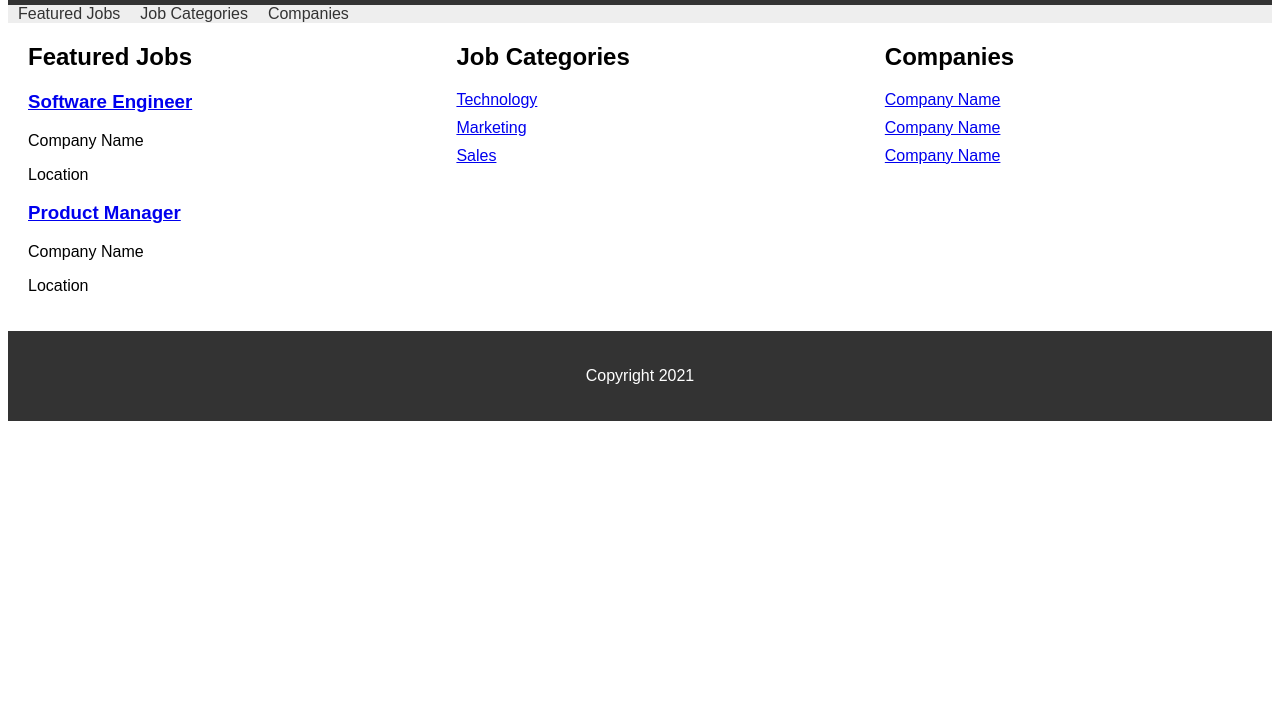
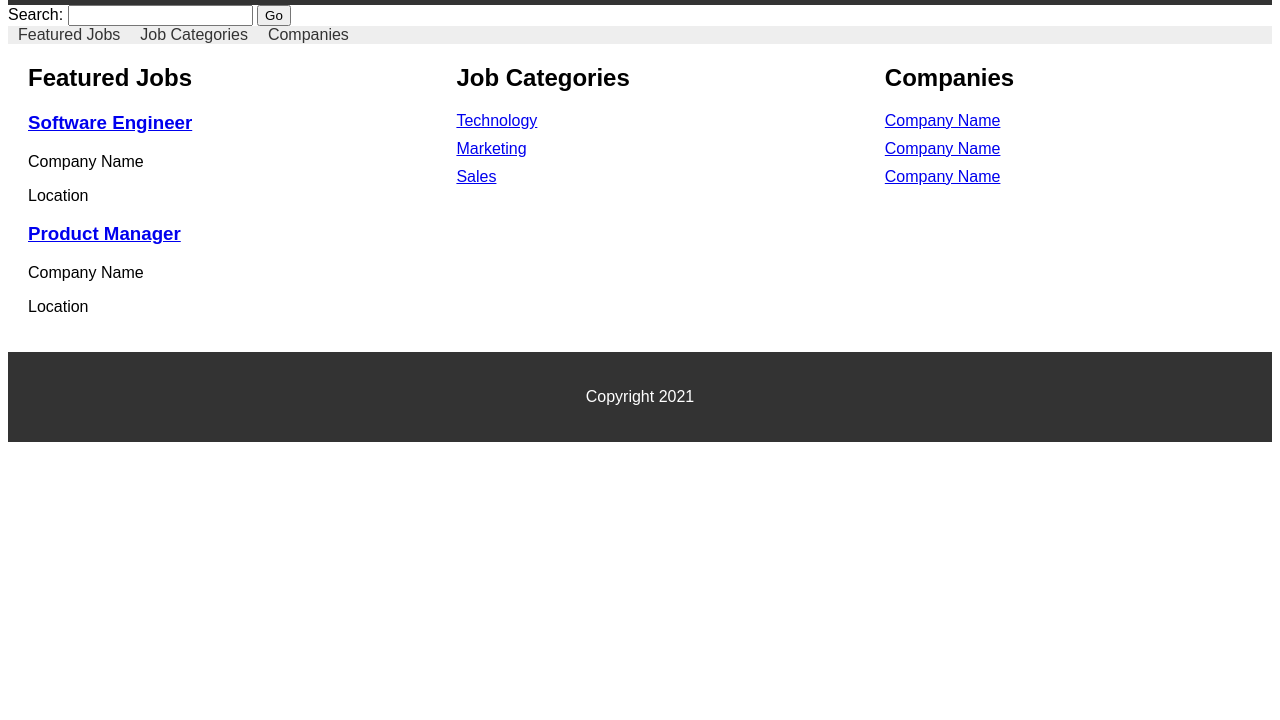
Before and after one commit to Ghh84/chatGPT, a plain HTML site: page index.html in a window 1280 px wide. Shown: the part 80-800 px from the top of the page. Drawn offline with Linux system fonts and the light colour scheme.

Commit message:
Add search box

```diff
--- a/index.html
+++ b/index.html
@@ -8,6 +8,12 @@
   <header>
     <h1>Job Board</h1>
   </header>
+  <form action="/search" method="get">
+    <label for="search">Search:</label>
+    <input type="search" id="search" name="q">
+    <button type="submit">Go</button>
+  </form>
+
   <nav>
     <ul>
       <li><a href="#featured-jobs">Featured Jobs</a></li>
```
